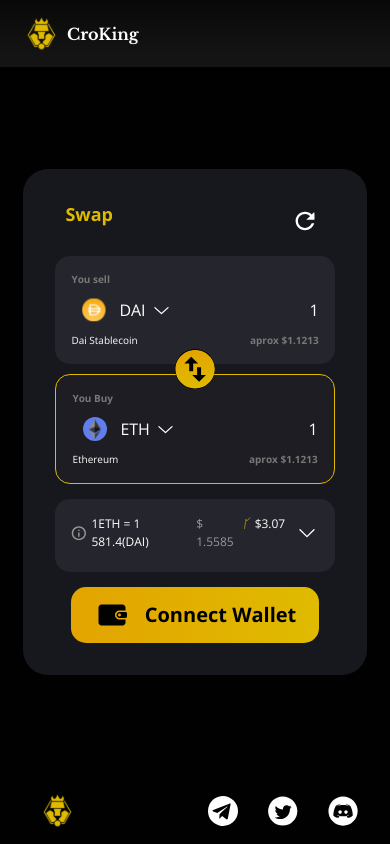
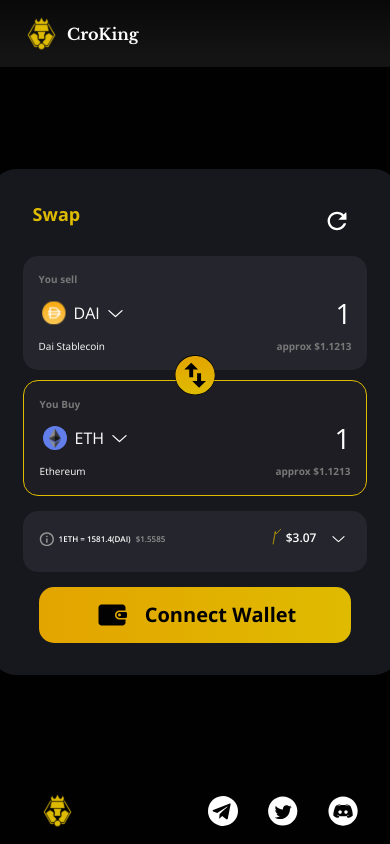
Before and after one commit to nischaynagar/dex, a React (Create React App) app: page / in a window 390 px wide. Built offline with nearby package versions, Linux system fonts and the light colour scheme.

Commit message:
font-fixes

```diff
--- a/src/components/HomePage/index.js
+++ b/src/components/HomePage/index.js
@@ -61,7 +61,7 @@
                                  Dai Stablecoin
                              </div>
                              <div className="coin-val">
-                                 aprox $1.1213
+                                 approx $1.1213
                              </div>
                         </div>
                     </div>
@@ -87,7 +87,7 @@
                                  Ethereum
                              </div>
                              <div className="coin-val">
-                                 aprox $1.1213
+                                 approx $1.1213
                              </div>
                         </div>
                     </div>
@@ -100,8 +100,8 @@
                                     overflow: "hidden",
                                     }}>
                                 <img src={InfoLogo} alt="info-logo"/>
-                                <p>1ETH =  1 581.4(DAI)</p>
-                                <span className='swap-mode-span'>$ 1.5585</span>
+                                <p>1ETH&nbsp;=&nbsp;1581.4(DAI)</p>
+                                <span className='swap-mode-span'>$1.5585</span>
                             </div>
                             <div
                                 style={{
@@ -142,43 +142,43 @@
                                 <div className="modes">
                                     <div className="mode-option-notselected">
                                         <Lottie1 Class="lighteningLottiec2" />
-                                        <span>Lightning = Fast</span>
-                                        <span>Tx Cost $0</span>
+                                        <span>Lightning&nbsp;=&nbsp;Fast</span>
+                                        <span>Tx&nbsp;Cost&nbsp;$0</span>
                                     </div>
                                     <div className="mode-option-selected">
                                         <img src={legacyIcon} className='leagacy-icon' alt="legacyIcon" />
-                                        <span>Legacy = <b className="bold">Normal</b></span>
-                                        <span>Tx Cost $3.98</span>
+                                        <span>Legacy&nbsp;=&nbsp;<b className="bold">Normal</b></span>
+                                        <span>Tx&nbsp;Cost&nbsp;$3.98</span>
                                     </div>
                                 </div>
                                 <div class="grid-container">
                                     <div className="grid-row">
                                     <div>
-                                        1 ETH price
+                                        1&nbsp;ETH&nbsp;price
                                     </div>
                                     <div className="value-desc">
-                                        <span className="usd-token-price">($1 588.5)</span>
-                                        <span className="highlighted-token-amount">1 581.4 (DAI)</span>
+                                        <span className="usd-token-price">($1588.5)</span>
+                                        <span className="highlighted-token-amount">1581.4&nbsp;(DAI)</span>
                                     </div>
                                     </div>
                                     <div className="grid-row">
                                     <div>
-                                        1 DAI price
+                                        1&nbsp;DAI&nbsp;price
                                     </div>
                                     <div className="value-desc">
-                                        <span className="usd-token-price">($1 588.598)</span>
-                                        <span className="highlighted-token-amount">1 581.4 (ETH)</span>
+                                        <span className="usd-token-price">($1588.598)</span>
+                                        <span className="highlighted-token-amount">1581.4&nbsp;(ETH)</span>
                                     </div>
                                     </div>
                                     <div className="grid-row">
                                     <div>
-                                        Tx Cost
+                                        Tx&nbsp;Cost
                                     </div>
                                     <div className="value-desc">
                                         <button className="hidebtn">Hide</button>
                                         <img src={walkingman} className='cursor-pointer refreshIcon' alt="refresh" />
-                                        <span className="usd-token-price">($1 588.5)</span>
-                                        <span className="highlighted-token-amount">1 581.4 (DAI)</span>
+                                        <span className="usd-token-price">($1588.5)</span>
+                                        <span className="highlighted-token-amount">1581.4&nbsp;(DAI)</span>
                                     </div>
                                     </div>
                                 </div>
--- a/src/components/HomePage/style.css
+++ b/src/components/HomePage/style.css
@@ -86,6 +86,7 @@
     text-align: right;
     border: none;
     width: 50%;
+    font-size: 1.75rem;
 }
 
 .token-input-row{
@@ -99,7 +100,7 @@
     align-items: center;
     gap: 8px;
     border-radius: 10px;
-    padding: 3px 8px;
+    padding: 3px 0px;
 }
 
 .select-coin:hover{
@@ -111,6 +112,10 @@
     justify-content: space-between;
     width: 100%;
     font-size: 12px;
+    align-items: center;
+    font-family: 'Open Sans';
+    font-style: normal;
+    font-weight: 600;
 }
 
 .lionImage{
@@ -139,6 +144,7 @@
     gap: 10px;
     width: 100%;
     justify-content: flex-end;
+    align-items: center;
 }
 
 .swapIconDiv{
@@ -243,6 +249,9 @@
     justify-content: space-between;
     padding: 1em;
     gap: 20px;
+    font-family: 'Open Sans';
+    font-style: normal;
+    font-weight: 600;
 }
 
 .mode-option-selected{
@@ -284,6 +293,10 @@
     flex-direction: column;
     gap: 10px;
     padding: 40px 20px;
+    font-size: 0.75rem;
+    font-family: 'Open Sans';
+    font-style: normal;
+    font-weight: 600;
 }
 
 .grid-row{
@@ -483,10 +496,19 @@
 }
 
 @media (max-width: 50em){
+    .coin-desc{
+        gap: 5px;
+    }
     .coin-desc img {
         transform: scale(0.8);
     }
     .content-wrapper{
         align-items: center;
     }
+    .swap-mode-selector-content{
+        font-size: 0.5rem;
+    }
+    .swap-mode-arrowicon img{
+        scale: 0.75;
+    }
 }
--- a/src/style.css
+++ b/src/style.css
@@ -29,6 +29,8 @@
   body {
     overflow-x: hidden;
     height: 100%;
+    font-family: 'Open Sans';
+    font-style: normal;
   }
 
   /* Set core body defaults */
```
